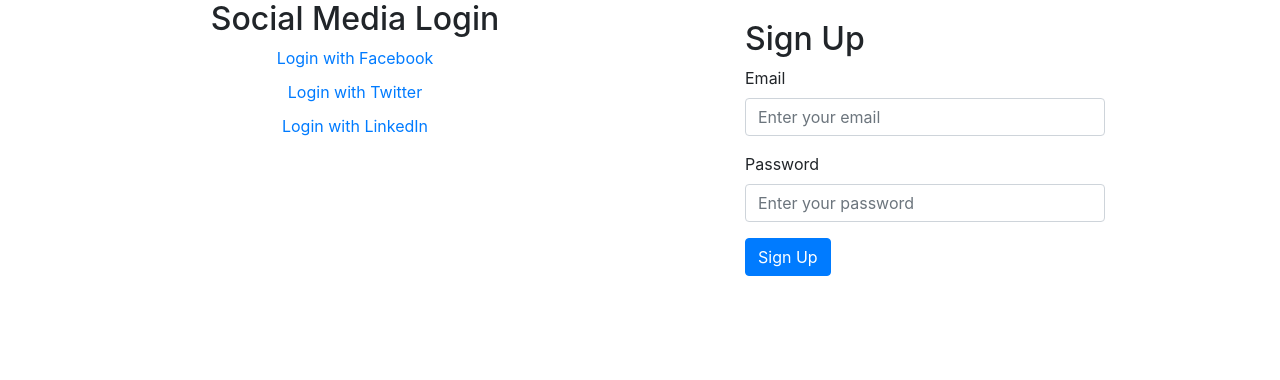
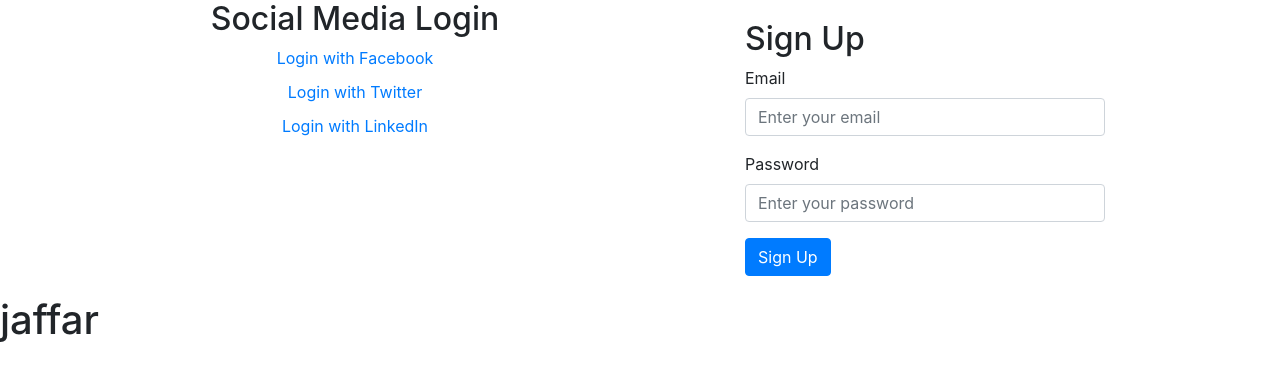
Before and after one commit to Zain-lab1/Mid_lab3, a plain HTML site: page index.html/index0.html in a window 1280 px wide. Drawn offline with nearby package versions, Linux system fonts and the light colour scheme.

Commit message:
jaffar added

```diff
--- a/index.html/index0.html
+++ b/index.html/index0.html
@@ -50,7 +50,7 @@
             </div>
         </div>
     </div>
-
+<h1>jaffar</h1>
     <!-- Link to Bootstrap JS and jQuery (Optional) -->
     <script src="https://ajax.googleapis.com/ajax/libs/jquery/3.5.1/jquery.min.js"></script>
     <script src="https://cdnjs.cloudflare.com/ajax/libs/popper.js/1.16.0/umd/popper.min.js"></script>
```
